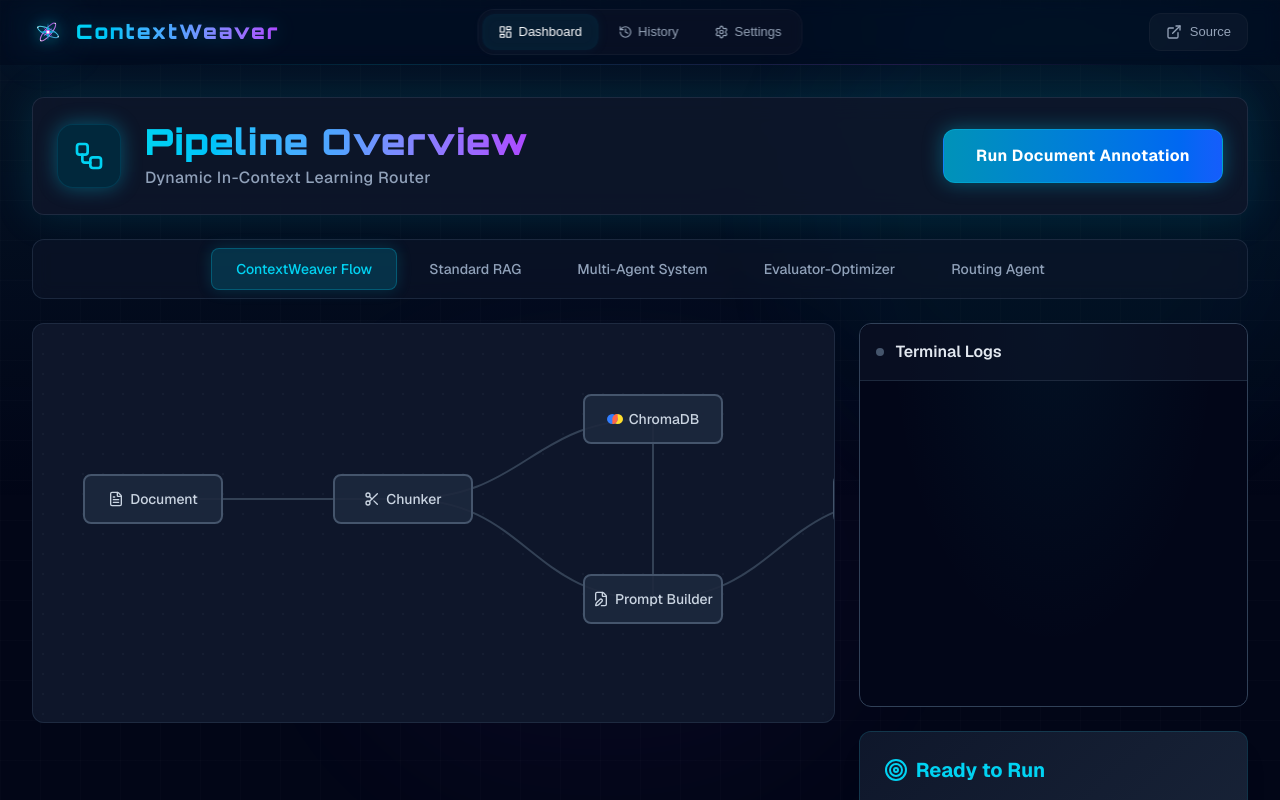
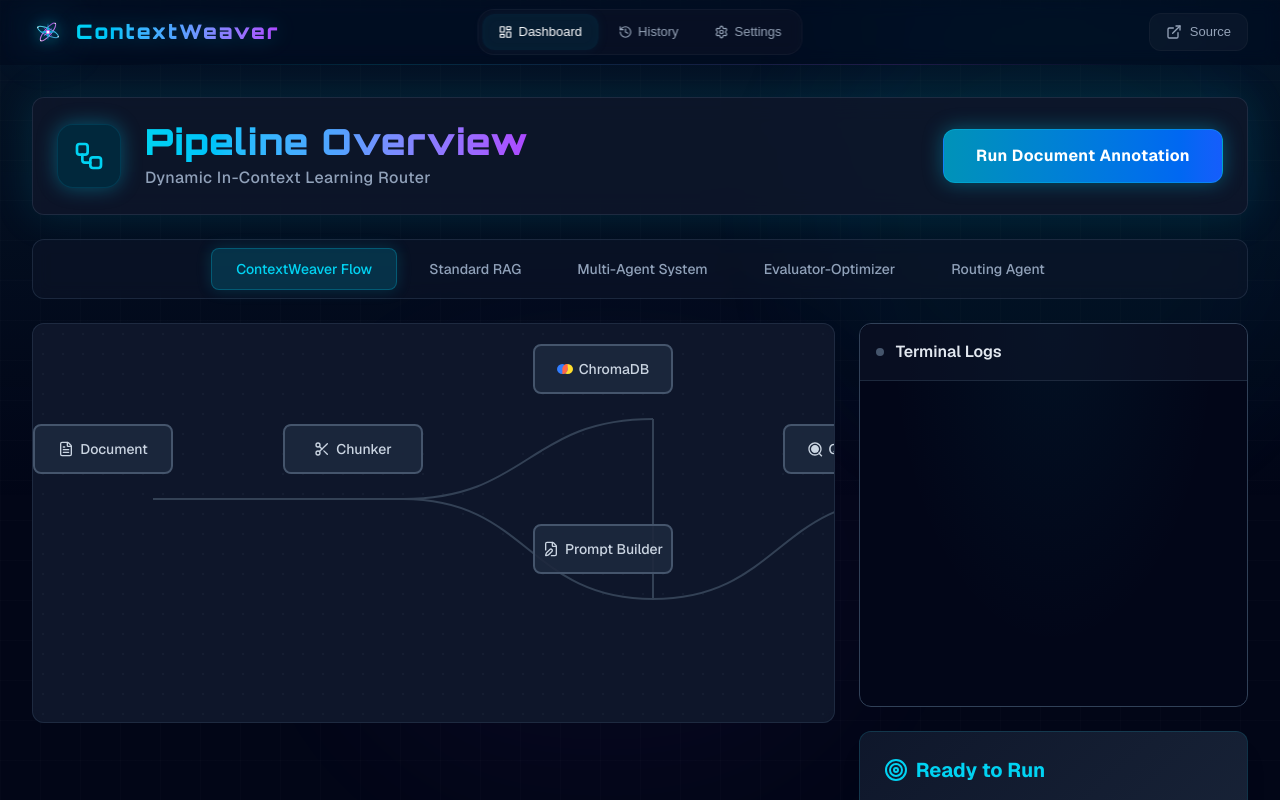
Before and after one commit to edycutjong/ContextWeaver, a Next.js app in the folder frontend/: page /dashboard in a window 1280 px wide. Shown: the top 800 px of the page. Built offline with nearby package versions, Linux system fonts and the light colour scheme.

Commit message:
fix(pipeline): optimize graph node rendering, update layout constraints and icons

```diff
--- a/frontend/src/components/PipelineGraph.tsx
+++ b/frontend/src/components/PipelineGraph.tsx
@@ -2,7 +2,8 @@
 
 import React, { useRef, useState, useEffect } from 'react';
 import { motion } from 'framer-motion';
-import { FileText, Scissors, Database, FileEdit, Brain, BarChart, LucideIcon } from 'lucide-react';
+import { FileText, Scissors, Database, FileEdit, BarChart, LucideIcon } from 'lucide-react';
+import { ChromaIcon, QwenIcon } from '@/components/CustomIcons';
 
 export interface NodeData {
   id: string;
@@ -20,9 +21,9 @@
 const defaultSteps: NodeData[] = [
   { id: 'doc', label: 'Document', x: 0, y: 100, icon: FileText },
   { id: 'chunker', label: 'Chunker', x: 150, y: 100, icon: Scissors },
-  { id: 'vectordb', label: 'ChromaDB', x: 300, y: 0, icon: Database },
+  { id: 'vectordb', label: 'ChromaDB', x: 300, y: 20, icon: Database },
   { id: 'prompt', label: 'Prompt Builder', x: 300, y: 200, icon: FileEdit },
-  { id: 'qwen', label: 'Qwen3-4B', x: 450, y: 100, icon: Brain },
+  { id: 'qwen', label: 'Qwen3-4B', x: 450, y: 100, icon: QwenIcon },
   { id: 'results', label: 'Results', x: 600, y: 100, icon: BarChart },
 ];
 
@@ -85,7 +86,7 @@
     <div className="w-full h-[400px] border border-slate-700/50 rounded-xl bg-slate-900/50 backdrop-blur-sm overflow-x-auto overflow-y-hidden">
       <div
         ref={containerRef}
-        className="min-w-[1000px] h-full relative"
+        className="min-w-[1200px] h-full relative"
       >
         {/* Background grid pattern */}
         <div
@@ -195,14 +196,17 @@
                   const lx = typeof latest.x === 'number' ? latest.x : parseFloat(latest.x as string);
                   const ly = typeof latest.y === 'number' ? latest.y : parseFloat(latest.y as string);
                   if (!isNaN(lx) && !isNaN(ly)) {
-                    setPositions(prev => ({
-                      ...prev,
-                      [node.id]: { x: lx, y: ly }
-                    }));
+                    setPositions(prev => {
+                      if (prev[node.id]?.x === lx && prev[node.id]?.y === ly) return prev;
+                      return {
+                        ...prev,
+                        [node.id]: { x: lx, y: ly }
+                      };
+                    });
                   }
                 }
               }}
-              className={`group absolute cursor-default hover:cursor-grab active:cursor-grabbing flex flex-col items-center justify-center w-[140px] h-[50px] rounded-lg border-2 pointer-events-auto transition-colors duration-300 ${
+              className={`group absolute top-0 left-0 cursor-default hover:cursor-grab active:cursor-grabbing flex flex-col items-center justify-center w-[140px] max-w-[140px] flex-shrink-0 min-w-[140px] h-[50px] min-h-[50px] rounded-lg border-2 pointer-events-auto transition-colors duration-300 ${
                 active
                   ? 'bg-cyan-950/90 border-cyan-400 text-white'
                   : 'bg-slate-800/90 border-slate-600 text-slate-300'
```
